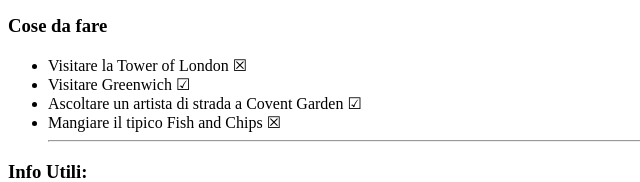
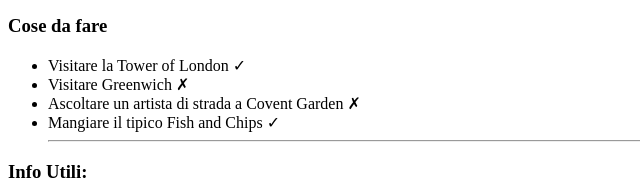
Before and after one commit to AndreaMaiellaro/html-london-trip, a website: page index.html in a window 1280 px wide. Shown: the part 904-1086 px from the top of the page, 0-640 px from the left. Drawn offline with Linux system fonts and the light colour scheme.

Commit message:
fix checkmarks

```diff
--- a/index.html
+++ b/index.html
@@ -60,10 +60,10 @@
     <div>
       <h3> Cose da fare </h3>
        <ul>
-         <li> Visitare la Tower of London &#9746;</li>
-         <li> Visitare Greenwich &#9745; </li>
-         <li> Ascoltare un artista di strada a Covent Garden &#9745;</li>
-         <li> Mangiare il tipico Fish and Chips &#9746;</li>
+         <li> Visitare la Tower of London &#10003;</li>
+         <li> Visitare Greenwich &#10007; </li>
+         <li> Ascoltare un artista di strada a Covent Garden &#10007;</li>
+         <li> Mangiare il tipico Fish and Chips &#10003;</li>
 
          <hr />
     <!-- Fine Stuff to do-->
```
